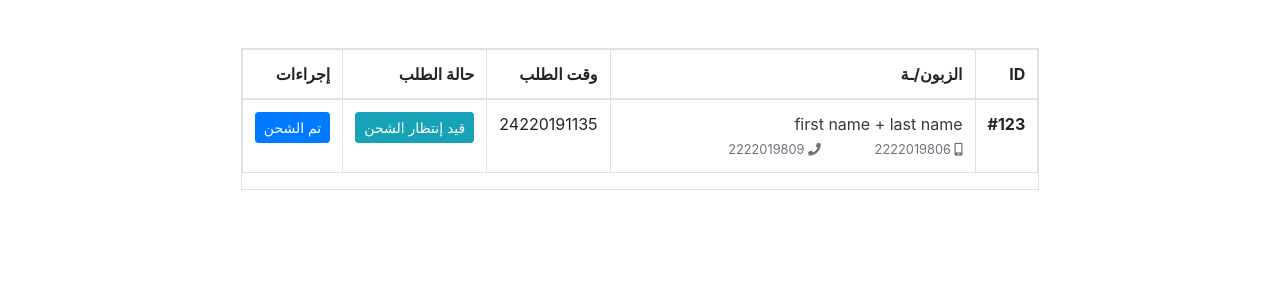
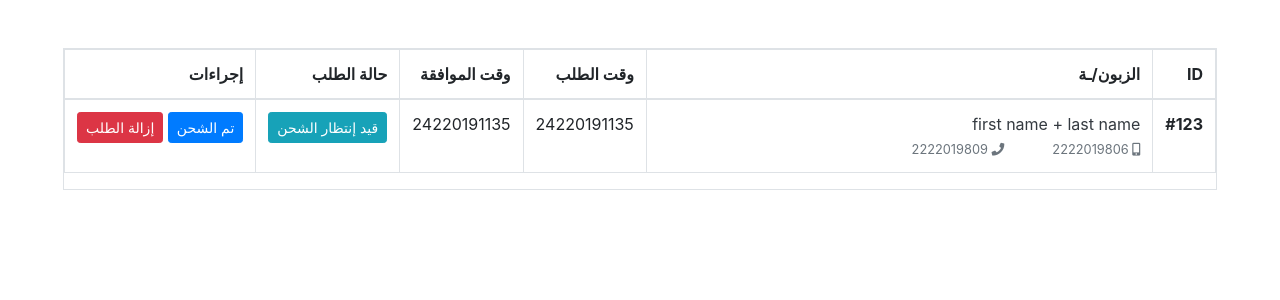
Before and after one commit to Belle-1/flaskapp, a Flask app: template app/templates/awaits_shipment.html in a window 1280 px wide. Shown: the part 56-356 px from the top of the page. Run offline with Flask 2, Linux system fonts and the light colour scheme; the template is opened without the code that fills it, so the values that code supplies are empty; some libraries are stand-ins or nearby versions.

Commit message:
working on Dashboard UI

```diff
--- a/app/templates/awaits_shipment.html
+++ b/app/templates/awaits_shipment.html
@@ -45,14 +45,15 @@
     </nav>
 
     <div class="container-fluid mt-5">
-      <div class="row justify-content-center">
-        <div class="table-responsive-xl text-right table-bordered">
+      <div class="row justify-content-center mr-5 ml-5">
+        <div class="table-responsive text-right table-bordered">
           <table class="table table-hover pending-orders">
             <thead>
               <tr>
                 <th scope="col" class="fit">ID</th>
                 <th scope="col" class="">الزبون/ـة</th>
                 <th scope="col" class="fit">وقت الطلب</th>
+                <th scope="col" class="fit">وقت الموافقة</th>
                 <th scope="col">حالة الطلب</th>
                 <th scope="col">إجراءات</th>
               </tr>
@@ -62,12 +63,11 @@
                 <th scope="row" class="" data-order-id="">#123</th>
                 <td class="customer-details">
                   <p class="mb-0 text-dark" data-customer-name="">first name + last name</p>
-                  <div class="container-fluid"   style="width:340px;">
+                  <div class="container-fluid">
                     <div class="row">
-                      <div class="col-4 pr-0 pl-2">
+                      <div class="col-auto pr-0 pl-5">
                         <p class="mb-0 text-muted" data-customer-mobile=""><small><i class="fas fa-mobile-alt"></i> 2222019806</small></p>
                       </div>
-                      <div class="col-1 pr-0 pl-0"></div>
                       <div class="col-4 pr-0 pl-0">
                         <p class="mb-0 text-muted" data-customer-telephone=""><small><i class="fas fa-phone"></i> 2222019809</small></p>
                       </div>
@@ -75,15 +75,46 @@
                   </div>
                 </td>
                 <td class="" data-submitted-on="">24220191135</td>
-                <td data-order-status="">
+                <td class="" data-accepted-on="">24220191135</td>
+                <td data-order-status="" class="fit">
                   <button class="btn btn-sm btn-info status-btn" type="button"> قيد إنتظار الشحن </button>
                 </td>
-                <td>
+                <td class="fit">
                   <button class="btn btn-sm btn-primary" type="button"> تم الشحن </button>
+                  <button class="btn btn-sm btn-danger" type="button" data-toggle="modal" data-target="#removeOrderModal" data-order-id="123" data-customer-name="sadfasdf asdfasd"> إزالة الطلب </button>
                 </td>
               </tr>
             </tbody>
           </table>
+        </div>
+      </div>
+    </div>
+
+    <!-- Decline Order Modal -->
+    <div class="modal fade" id="removeOrderModal" tabindex="-1" role="dialog" aria-labelledby="removeOrderModalTitle" aria-hidden="true">
+      <div class="modal-dialog modal-dialog-centered" role="document">
+        <div class="modal-content text-right">
+          <div class="modal-header">
+            <h5 class="modal-title" id="removeOrderModalTitle">إزالة الطلب</h5>
+            <div class="float-left">
+              <button type="button" class="close" data-dismiss="modal" aria-label="Close">
+                <span aria-hidden="true">&times;</span>
+              </button>
+            </div>
+          </div>
+          <div class="modal-body">
+            <p class="modal-body-content font-weight-bold"></p>
+            <form>
+              <div class="form-group">
+                <label for="exampleFormControlTextarea1">الرجاء إدخال سبب إزالة الطلب: </label>
+                <textarea class="form-control" id="exampleFormControlTextarea1" rows="3"></textarea>
+              </div>
+            </form>
+          </div>
+          <div class="modal-footer">
+            <button type="button" class="btn btn-secondary ml-2" data-dismiss="modal">إلغاء</button>
+            <button type="button" class="btn btn-primary">تأكيد</button>
+          </div>
         </div>
       </div>
     </div>
@@ -95,6 +126,16 @@
     <script src="https://stackpath.bootstrapcdn.com/bootstrap/4.2.1/js/bootstrap.min.js" integrity="sha384-B0UglyR+jN6CkvvICOB2joaf5I4l3gm9GU6Hc1og6Ls7i6U/mkkaduKaBhlAXv9k" crossorigin="anonymous"></script>
     <script type="text/javascript">
       $(document).ready(function(){
+
+        // Varient modal content
+        $('#removeOrderModal').on('show.bs.modal', function (event) {
+          var button = $(event.relatedTarget);
+          var orderID = button.data('order-id');
+          var customerName = button.data('customer-name');
+
+          var modal = $(this)
+          modal.find('.modal-body-content').text('إزالة الطلب رقم ' + orderID + ' للزبون/ـة ' + customerName + '.')
+        })
 
       });
     </script>
--- a/app/templates/submit_purchase.html
+++ b/app/templates/submit_purchase.html
@@ -88,6 +88,8 @@
                   <option selected>التل</option>
                   <option>حرنه الشرقية</option>
                   <option>حرنة الغربية</option>
+                  <option>الضاحية</option>
+                  <option>الروس</option>
                 </select>
               </div>
               <div class="form-group col-6">
--- a/app/test.py
+++ b/app/test.py
@@ -215,8 +215,6 @@ def func2():
 		{'status': 'awaiting shipment', 'status_ar': 'قيد انتظار الشحن'},
 		{'status': 'shipped', 'status_ar': ''},
 		{'status': 'delivering', 'status_ar': 'قيد التوصيل'},
-		{'status': 'returned', 'status_ar': ''},
-		{'status': 'removed', 'status_ar': ''},
 		{'status': 'on hold', 'status_ar': ''}, # means that a product is now shipped to somebody but not delivered yet. so there is a possiblity of returning it
 	]
 	product_photos = [
```
Also changed, not shown: app/templates/delivering.html (+16 -11 lines), app/templates/failed_orders.html (+18 -23 lines), app/templates/pending_orders.html (+13 -9 lines).
